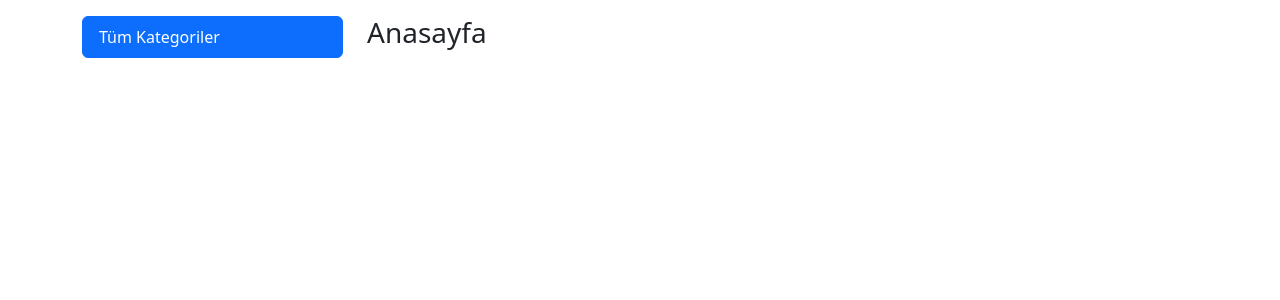
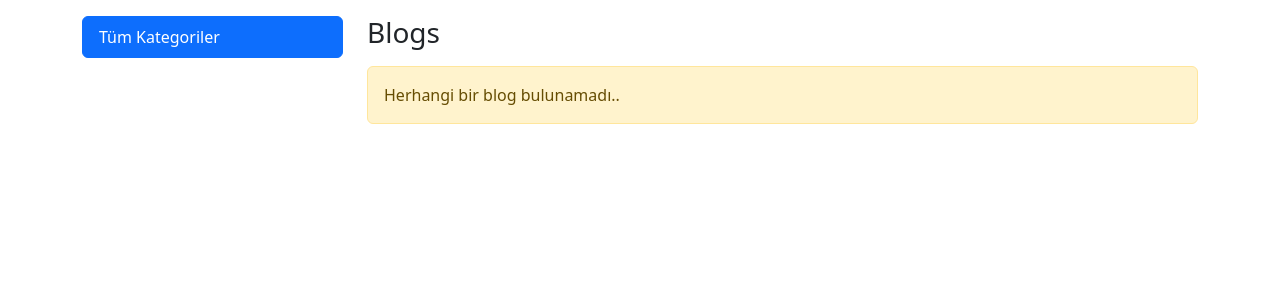
Before and after one commit to code-hates-me-too/nodejs-blog-api, a Node server app: page /blogs in a window 1280 px wide. Shown: the part 56-356 px from the top of the page. Run offline with Node 20, Linux system fonts and the light colour scheme; data that the repository does not hold is empty; some libraries are stand-ins or nearby versions.

Commit message:
feat: kategori filtreleme ve blog detay sayfası eklendi

```diff
--- a/routes/user.js
+++ b/routes/user.js
@@ -3,8 +3,47 @@ const path = require("path");
 const router = express.Router();
 const db = require("../data/db");
 
-router.get("/blogs/:blogid", (req, res) => {
-    res.render("users/blog-details");
+router.get("/blogs/category/:categoryid", async (req, res) => {
+    const categoryid = req.params.categoryid;
+    try {
+        const [blogs] = await db.execute(
+            "SELECT * FROM blog WHERE categoryid=?",
+            [categoryid]
+        );
+
+        const [categories] = await db.execute(
+            "SELECT * FROM category"
+        );
+
+        const  [title] = await db.execute("SELECT categoryname FROM category WHERE categoryid=?", [categoryid]);
+        res.render("users/blogs", {
+            title: title[0].categoryname,
+            blogs,
+            categories,
+            selectedCategory: categoryid
+        });
+    } catch (err) {
+        console.log(err);
+    }
+});
+
+
+router.get("/blogs/:blogid", async (req, res) => {
+    const blogid = req.params.blogid;
+
+    try {
+        const [blog, ] = await db.execute("SELECT * FROM blog WHERE blogid=?", [blogid]);
+        if(blog[0]) {
+            return res.render("users/blog-details", {
+                title: blog[0].baslik,
+                blog: blog[0],
+                selectedCategory: null
+            });
+        }
+        res.redirect("/blogs");
+    } catch (err) {
+        console.log(err);
+    }
 });
 
 router.get("/blogs", async (req, res) => {
@@ -20,7 +59,8 @@ router.get("/blogs", async (req, res) => {
         res.render("users/blogs", {
             title: "Tüm Bloglar",
             blogs,
-            categories
+            categories,
+            selectedCategory: null
         });
     } catch (err) {
         console.log(err);
@@ -40,7 +80,8 @@ router.get("/", async (req, res) => {
         res.render("users/index", {
             title: "Anasayfa",
             blogs,
-            categories
+            categories,
+            selectedCategory: null
         });
 
     } catch (err) {
--- a/views/partials/category-menu.ejs
+++ b/views/partials/category-menu.ejs
@@ -1,4 +1,8 @@
 <a href="" class="list-group-item list-group-item-action active">Tüm Kategoriler</a>
 <% categories.forEach(category=> { %>
-    <a href="" class="list-group-item list-group-item-action"><%= category.categoryname %></a>
+    <a href="/blogs/category/<%= category.categoryid %>"
+        class="list-group-item list-group-item-action
+        <%= selectedCategory == category.categoryid ? "active" : "" %>">
+        <%= category.categoryname %>
+    </a>
 <% }) %>
--- /dev/null
+++ b/views/partials/no-products.ejs
@@ -0,0 +1,3 @@
+<div class="alert alert-warning">
+    Herhangi bir blog bulunamadı..
+</div>
--- a/views/users/blogs.ejs
+++ b/views/users/blogs.ejs
@@ -12,22 +12,26 @@
             <div class="col-md-3">
                 <div class="list-group">
 
-                    <%- include('../partials/category-menu') %>
+                    <%- include('../partials/category-menu', { categories, selectedCategory }) %>
 
                 </div>
             </div>
             <div class="col-md-9">
-                <h1 class="h3 mb-3">Anasayfa</h1>
+                <h1 class="h3 mb-3">Blogs</h1>
+
+                <% if (blogs.length == 0) { %>
+                        <%- include('../partials/no-products') %>
+                <% } %>
                 <% blogs.forEach(blog => { %>
                         <%- include('../partials/blog-card', { blog }) %>
                 <% }) %>
+
+                <% if (blogs.filter(b => b.onay == true).length > 2) { %>
+                    <%- include('../partials/pagination') %>
+                <% } %>
+
             </div>
         </div>
     </div>
-
-    <% if (blogs.filter(b => b.onay == true).length > 2) { %>
-        <%- include('../partials/pagination') %>
-    <% } %>
-
 </body>
 </html>
--- a/views/users/index.ejs
+++ b/views/users/index.ejs
@@ -12,7 +12,7 @@
             <div class="col-md-3">
                 <div class="list-group">
 
-                    <%- include('../partials/category-menu') %>
+                    <%- include('../partials/category-menu', { categories, selectedCategory }) %>
 
                 </div>
             </div>
```
Also changed, not shown: views/partials/blog-card.ejs (+22 -3 lines), views/users/blog-details.ejs (+9 -2 lines).
